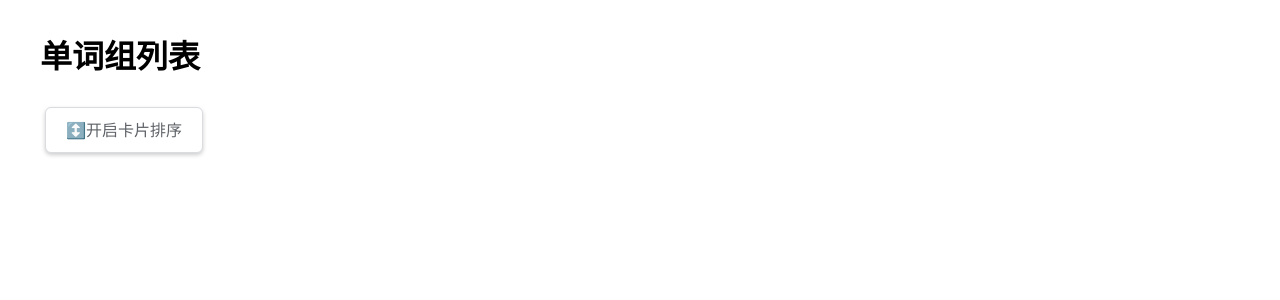
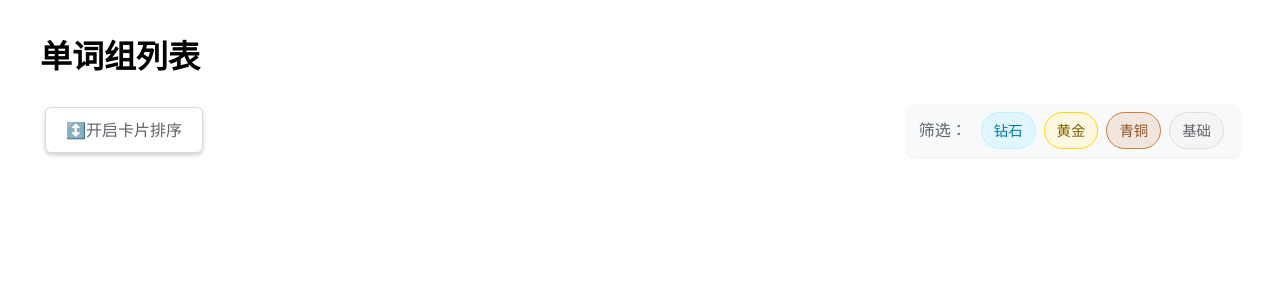
Before and after one commit to fzg001/word_web, a Flask app: page / in a window 1280 px wide. Shown: the part 96-396 px from the top of the page. Run offline with Flask 3, Linux system fonts and the light colour scheme.

Commit message:
新增主页卡片等级筛选

```diff
--- a/app/static/style.css
+++ b/app/static/style.css
@@ -1040,3 +1040,99 @@ nav a:hover::after {
     gap: 20px;
     min-height: 100px; /* 确保列表为空时有高度 */
 }
+
+
+.filter-controls {
+    display: flex;
+    align-items: center;
+}
+
+.filter-btn-group {
+    display: flex;
+    align-items: center;
+    background: #f8f9fa;
+    border-radius: 8px;
+    padding: 8px 12px;
+    box-shadow: 0 1px 3px rgba(0,0,0,0.08);
+}
+
+.filter-label {
+    margin-right: 10px;
+    font-weight: 500;
+    color: #5f6368;
+}
+
+.filter-btn {
+    display: inline-block;
+    margin: 0 4px;
+    cursor: pointer;
+}
+
+.filter-btn input[type="checkbox"] {
+    position: absolute;
+    opacity: 0;
+}
+
+.chip {
+    display: inline-block;
+    padding: 6px 12px;
+    border-radius: 20px;
+    font-size: 0.9rem;
+    transition: all 0.2s ease;
+}
+
+.chip.diamond {
+    background-color: #e1f5fe;
+    color: #0078a3;
+    border: 1px solid #b9f2ff;
+}
+
+.chip.gold {
+    background-color: #fff8e1;
+    color: #7a5f00;
+    border: 1px solid #ffd700;
+}
+
+.chip.bronze {
+    background-color: #f0e6dd;
+    color: #8d5524;
+    border: 1px solid #cd7f32;
+}
+
+.chip.basic {
+    background-color: #f5f5f5;
+    color: #5f6368;
+    border: 1px solid #ddd;
+}
+
+.filter-btn input[type="checkbox"]:not(:checked) + .chip {
+    opacity: 0.5;
+    background-color: #f1f3f4;
+    color: #80868b;
+    border-color: #dadce0;
+}
+
+.filter-btn input[type="checkbox"]:focus + .chip {
+    box-shadow: 0 0 0 2px rgba(66, 133, 244, 0.25);
+}
+
+.hidden-card {
+    display: none !important;
+}
+
+.page-controls {
+    flex-wrap: wrap;
+    gap: 10px;
+}
+
+@media (max-width: 768px) {
+    .page-controls {
+        flex-direction: column;
+        align-items: flex-start;
+    }
+
+    .filter-btn-group {
+        flex-wrap: wrap;
+        margin-top: 10px;
+    }
+}
--- a/app/templates/index.html
+++ b/app/templates/index.html
@@ -4,8 +4,9 @@
 {% block content %}
 <h1>单词组列表</h1>
 
-<!-- 添加拖放排序说明和控制按钮 -->
-<div class="sort-controls" style="margin-bottom: 20px;">
+<div class="page-controls" style="display: flex; justify-content: space-between; margin-bottom: 20px;">
+    <!-- 排序控制区 -->
+    <div class="sort-controls">
         <button id="toggle-drag-mode" class="btn btn-secondary">
             <span class="btn-icon">↕️</span> 开启卡片排序
         </button>
@@ -18,14 +19,44 @@
         </div>
     </div>
 
+    <!-- 新增筛选控制区 -->
+    <div class="filter-controls">
+        <div class="filter-btn-group">
+            <span class="filter-label">筛选：</span>
+            <label class="filter-btn">
+                <input type="checkbox" data-filter="diamond" checked>
+                <span class="chip diamond">钻石</span>
+            </label>
+            <label class="filter-btn">
+                <input type="checkbox" data-filter="gold" checked>
+                <span class="chip gold">黄金</span>
+            </label>
+            <label class="filter-btn">
+                <input type="checkbox" data-filter="bronze" checked>
+                <span class="chip bronze">青铜</span>
+            </label>
+            <label class="filter-btn">
+                <input type="checkbox" data-filter="basic" checked>
+                <span class="chip basic">基础</span>
+            </label>
+        </div>
+    </div>
+</div>
+
+
 <div class="group-list" id="sortable-groups">
     {% for group in groups %}
     <div class="group-card
         {% if group.stats.random_last_score == 1.0 %}diamond-card
         {% elif group.stats.last_score == 1.0 %}gold-card
         {% elif group.stats.study_count >= 3 %}bronze-card
+        {% else %}basic-card
         {% endif %}"
         data-id="{{ group.id }}"
+        data-type="{% if group.stats.random_last_score == 1.0 %}diamond
+                  {% elif group.stats.last_score == 1.0 %}gold
+                  {% elif group.stats.study_count >= 3 %}bronze
+                  {% else %}basic{% endif %}"
         data-order="{{ group.order_index or loop.index }}">
         <h2>{{ group.name }}</h2>
         <p>单词数量：{{ group.words.count() }}</p>
@@ -286,5 +317,44 @@ document.addEventListener('DOMContentLoaded', function() {
         }, { offset: Number.NEGATIVE_INFINITY }).element;
     }
 });
+
+// 添加筛选功能
+document.addEventListener('DOMContentLoaded', function() {
+    const filterCheckboxes = document.querySelectorAll('.filter-btn input[type="checkbox"]');
+    const cards = document.querySelectorAll('.group-card');
+
+    // 初始状态所有卡片都显示
+    let activeFilters = {
+        diamond: true,
+        gold: true,
+        bronze: true,
+        basic: true
+    };
+
+    // 应用筛选
+    function applyFilters() {
+        cards.forEach(card => {
+            const cardType = card.dataset.type;
+
+            if (activeFilters[cardType]) {
+                card.classList.remove('hidden-card');
+            } else {
+                card.classList.add('hidden-card');
+            }
+        });
+    }
+
+    // 监听筛选复选框变化
+    filterCheckboxes.forEach(checkbox => {
+        checkbox.addEventListener('change', function() {
+            const filterType = this.dataset.filter;
+            activeFilters[filterType] = this.checked;
+
+            applyFilters();
+        });
+    });
+});
+
+
 </script>
 {% endblock %}
```
Lines whose indentation alone changed are shown as unchanged.
